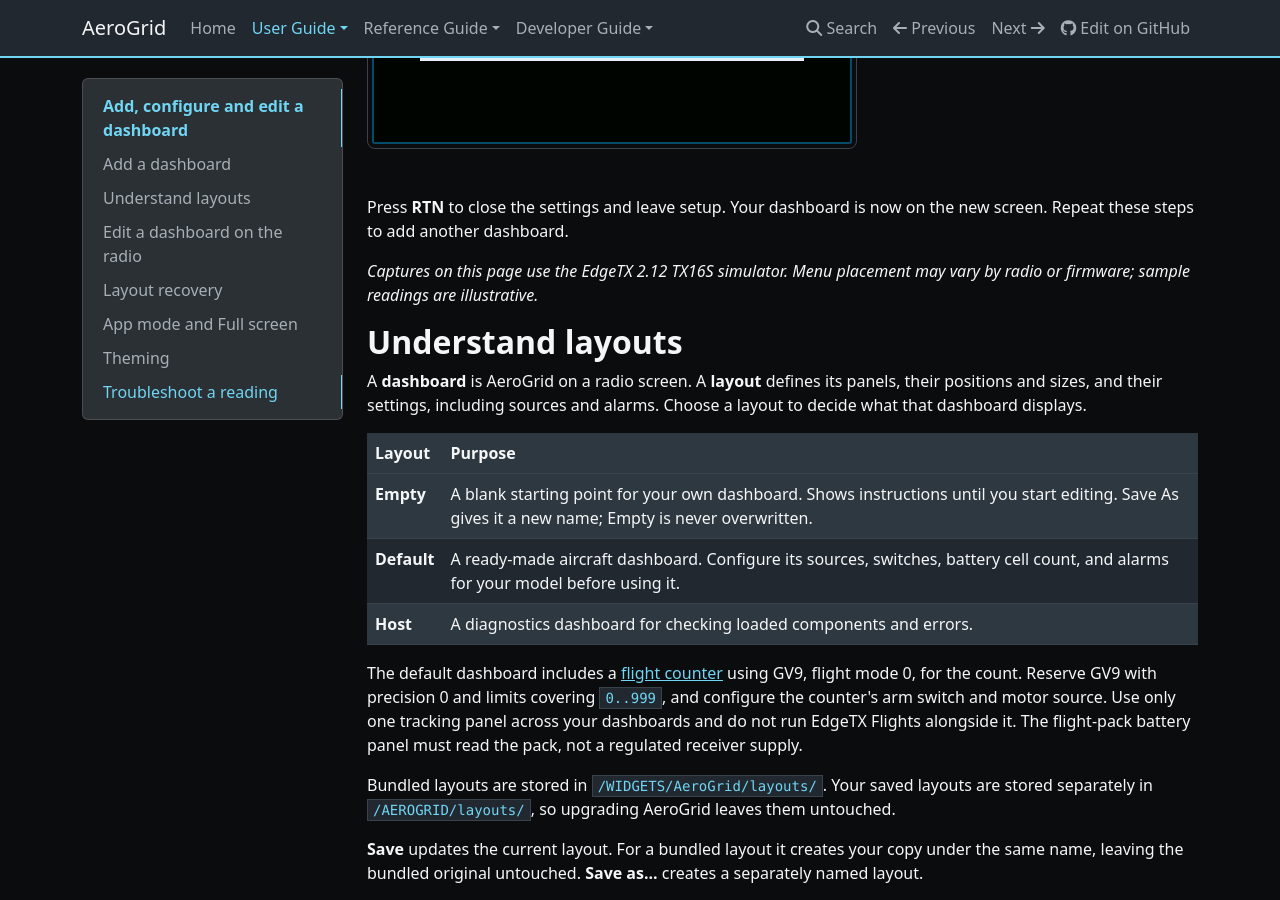
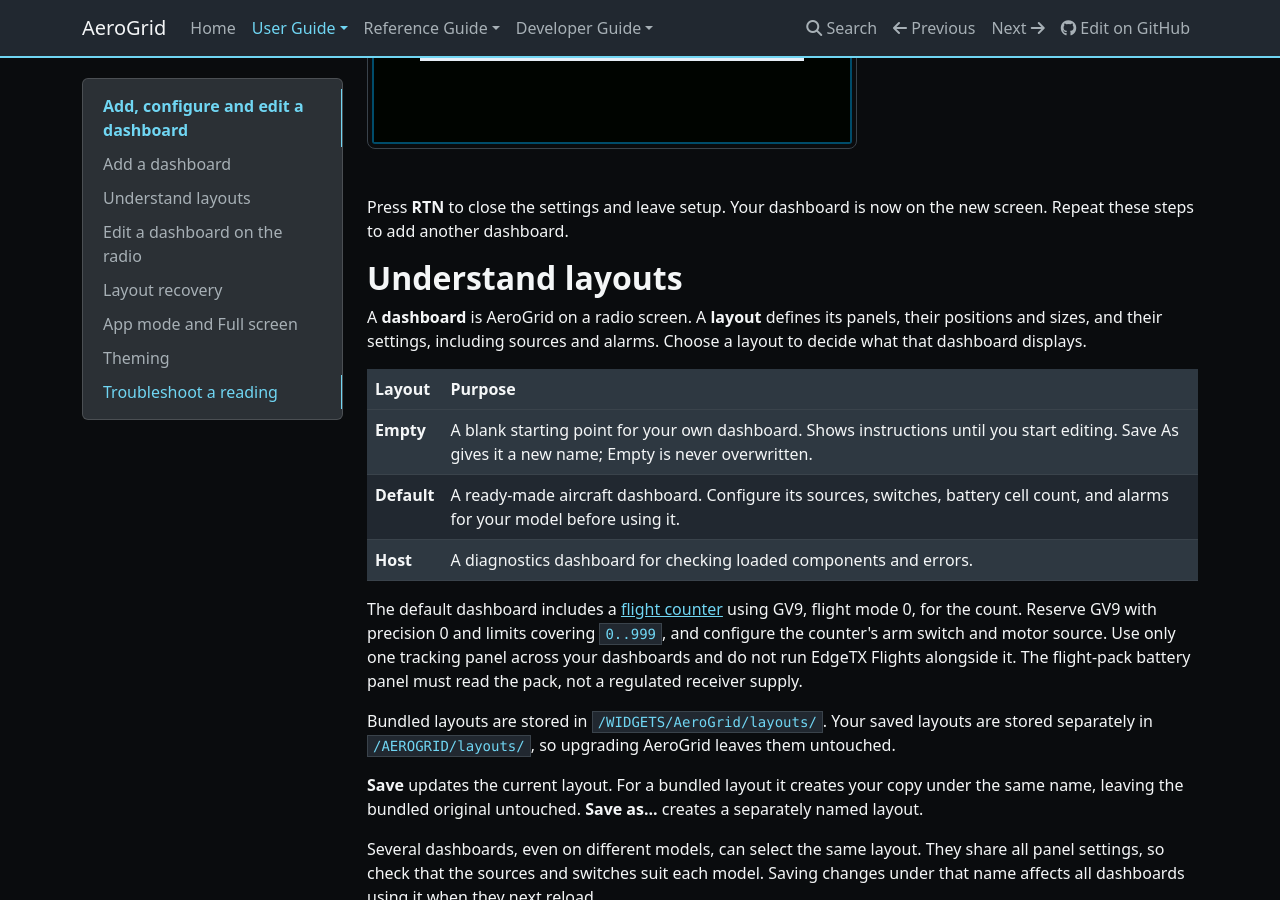
Before and after one commit to thomaskistler/aero-grid, an MkDocs documentation site: the page built from docs/user-guide/dashboards.md, in a window 1280 px wide and 900 px high, scrolled down 2404 px. Built offline with MkDocs 1.6.1, drawn with Linux system fonts in a browser that asks for light colours; nearby versions of some CDN libraries.

Commit message:
Remove screenshot explanatory paragraph
Co-authored-by: Copilot App <223556219+Copilot@users.noreply.github.com>

```diff
--- a/docs/user-guide/dashboards.md
+++ b/docs/user-guide/dashboards.md
@@ -34,9 +34,6 @@ Choose **Modern** or **EdgeTX** for **Theme**.
 
 Press **RTN** to close the settings and leave setup. Your dashboard is now
 on the new screen. Repeat these steps to add another dashboard.
-
-*Captures on this page use the EdgeTX 2.12 TX16S simulator. Menu placement may
-vary by radio or firmware; sample readings are illustrative.*
 
 ## Understand layouts
 
```
